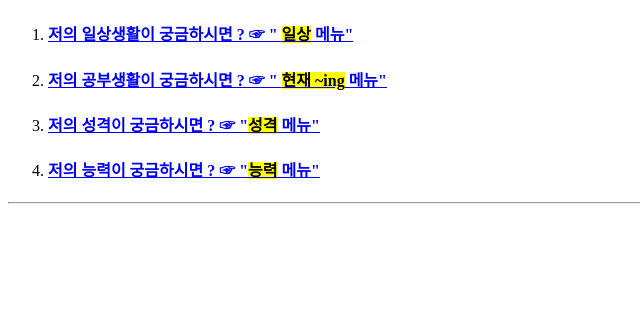
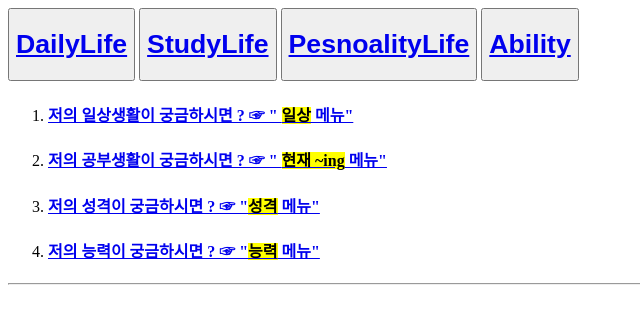
Before and after one commit to dbgml4647/20200527-, a plain HTML site: page contents/main.html in a window 1280 px wide. Shown: the whole page, without its empty margins (0-640 px from the left). Drawn offline with Linux system fonts and the light colour scheme.

Commit message:
버튼 연결

```diff
--- a/contents/main.html
+++ b/contents/main.html
@@ -5,8 +5,38 @@
 <title>Profile 작성하기 </title>
 </head>
 <body>
+<!-- button menu-->
+    <div>
+    <button
+    type="button">
+    <a href = "C:\Users\김민규\Desktop\졸업후\블로그업로드\HTML+CSS\contents\daily.html"><h1>DailyLife</h1></a>
+    </button>
 
- <!--여기에 메뉴를  추가해보자 : 앵커 실습을 위해 -->
+    <button
+    type ="button">
+    <a href = "C:\Users\김민규\Desktop\졸업후\블로그업로드\HTML+CSS\contents\study.html"><h1>StudyLife</h1></a>
+    </button>
+
+    <button
+    type ="button">
+    <a href = "C:\Users\김민규\Desktop\졸업후\블로그업로드\HTML+CSS\contents\personality.html"><h1>PesnoalityLife</h1></a>
+    </button>
+
+
+    <button
+    type ="button">
+    <a href = "C:\Users\김민규\Desktop\졸업후\블로그업로드\HTML+CSS\contents\ability.html"><h1>Ability</h1></a>
+    </button>
+
+
+
+
+    </div>
+
+
+
+
+ <!--여기에 메뉴를  추가해보자 : 파일 분리 실습을 위해 -->
     <div>
         <ol>
         <li><h4><a href = "C:\Users\김민규\Desktop\졸업후\블로그업로드\HTML+CSS\contents\daily.html"> 저의 일상생활이 궁금하시면 ? ☞ " <mark>일상</mark> 메뉴" </h4></a></li>
@@ -16,8 +46,7 @@
 
         </ol>
     </div>
+    <!--여기에 메뉴를  추가해보자 : 파일 분리 실습을 위해 -->
  <hr>
-
-
 </body>
 </html>
```
